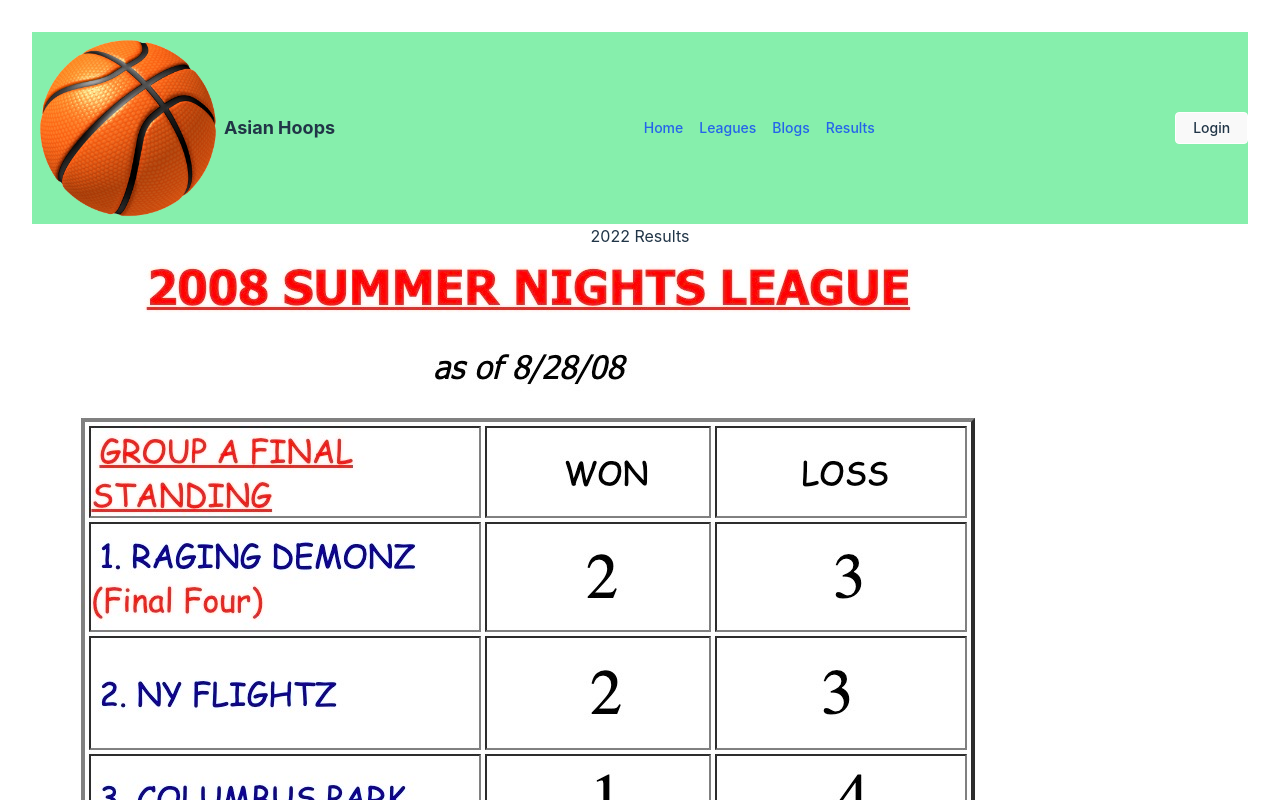
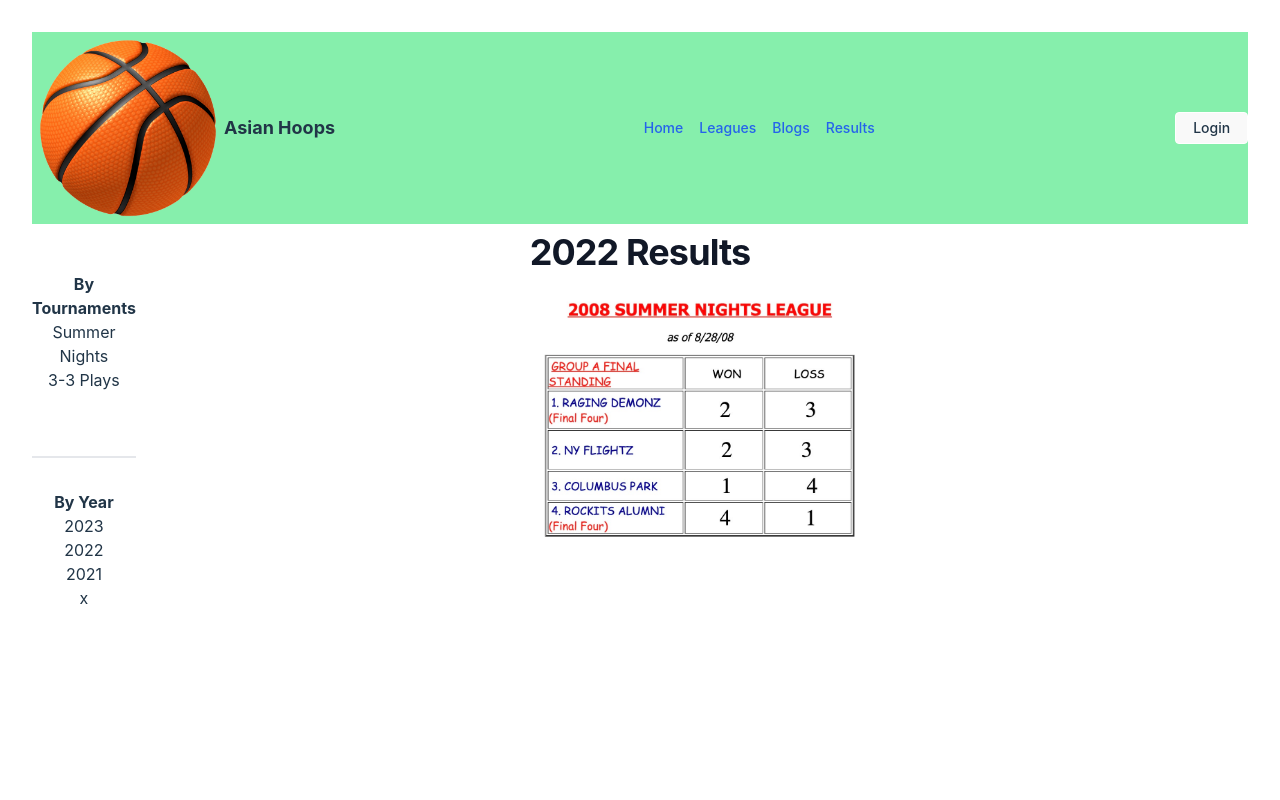
Before and after one commit to wthwang38/asianhoops, a React (Vite) app: page /results in a window 1280 px wide. Shown: the top 800 px of the page. Built offline with nearby package versions, Linux system fonts and the light colour scheme.

Commit message:
updated css for card and results'

```diff
--- a/src/Card.jsx
+++ b/src/Card.jsx
@@ -1,13 +1,21 @@
 import React from 'react';
 
 function Card(){
-    let scoreboard = <img src="Image 1-31-23 at 11.22 AM.jpg"/>;
+    let scoreboard = <img src="Score-Group-A.jpg"/>;
+    let scoreboard2 = <img src="Score-group-B.jpg"/>
     return(
         <div>
-            <div id="stats container">
-                {scoreboard}
+        <div class="overflow-hidden bg-white py-24 sm:py-32">
+            <div class="mx-auto max-w-7xl px-6 lg:px-8">
+                <div class="mx-auto grid max-w-2xl grid-cols-1 gap-y-16 gap-x-8 sm:gap-y-20 lg:mx-0 lg:max-w-none lg:grid-cols-2">
+                        <div class="mt-6 text-lg leading-8 text-gray-600">
+                            {scoreboard}
+                        </div>
+                    </div>
+                </div>
             </div>
-        </div>
+         </div>
+
     )
 }
 
--- a/src/Results.jsx
+++ b/src/Results.jsx
@@ -9,12 +9,10 @@ let divison;
 
   return (
     <div>
-      <header>{currentYear} Results</header>
-
-
+      <header className="mt-2 text-3xl font-bold tracking-tight text-gray-900 sm:text-4xl">{currentYear} Results</header>
       <div>
-        <Card />
-        <div id="sidebar" className="side bar mt-4 w-100 fixed">
+      <div className="flex">
+        <div id="sidebar" className="side bar h-screen sticky top-10">
           <div className="border-b-2 pb-lg">
             <h2 className="font-bold">By Tournaments</h2>
             <p>Summer Nights</p>
@@ -26,11 +24,15 @@ let divison;
           <p>2022</p>
           <p>2021</p>
           <div>x</div>
+        </div>
+          <div className="lg:pl-[19.5rem] ml-20">
+            <Card />
           </div>
+      </div>
 
-        </div>
+      </div>
+    </div>
 
-    </div>
 
   )
 }
```
Also changed, not shown: Score-Group-A.jpg (renamed from Image 1-31-23 at 11.22 AM.jpg), Score-group-B.jpg (added).
